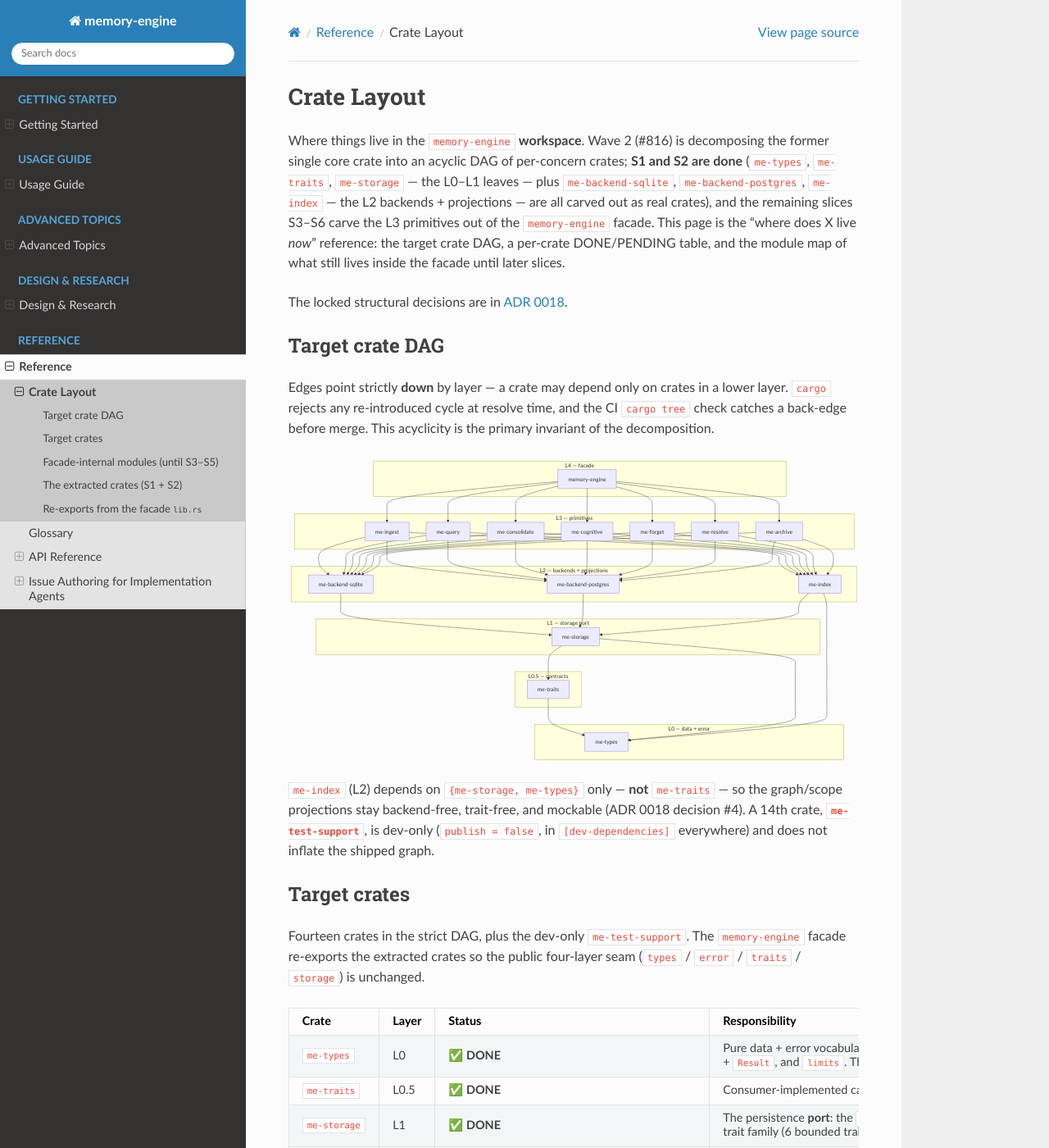
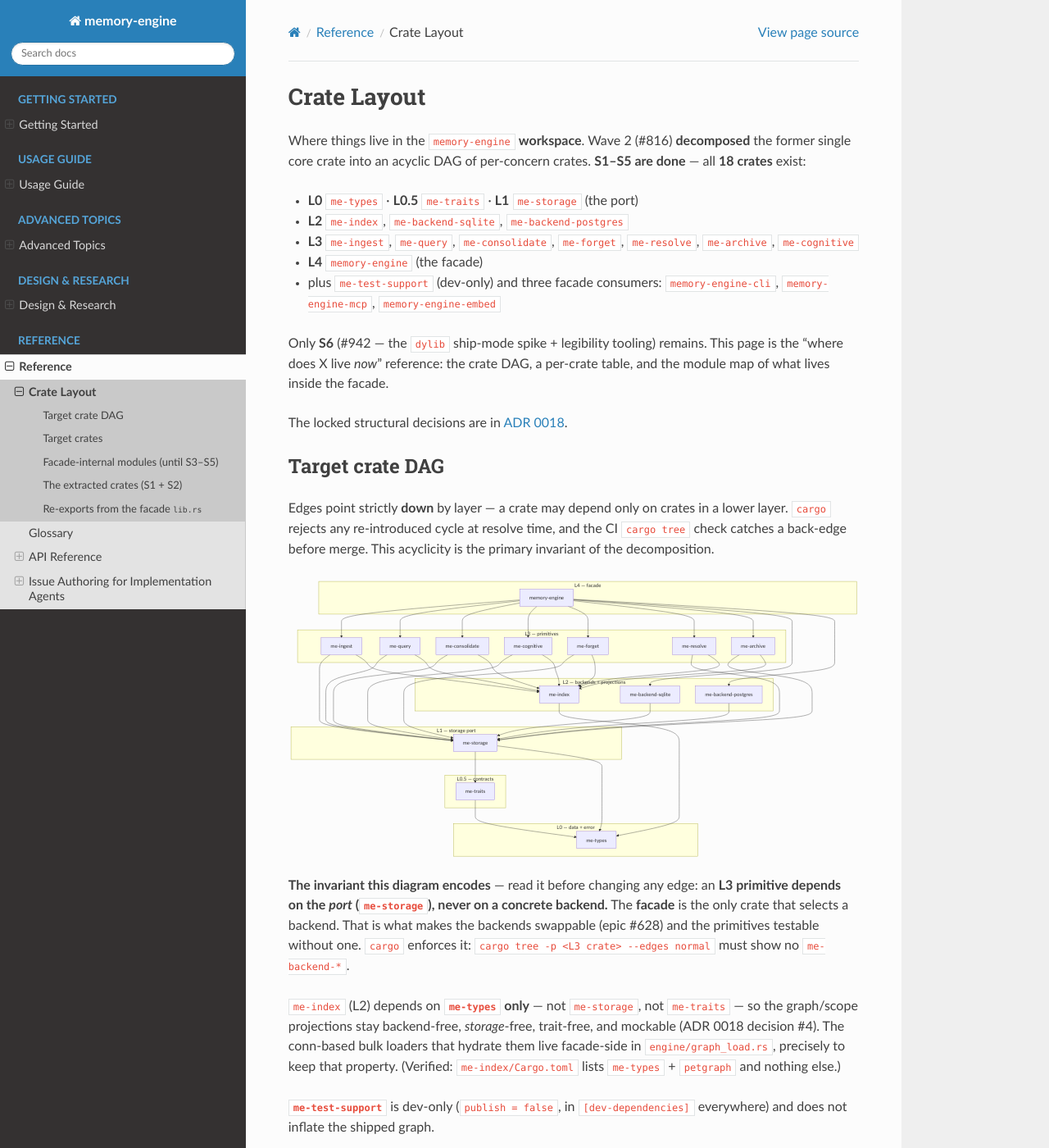
Before and after one commit to dutiona/memory-engine, a Sphinx documentation site: the page built from docs/reference/crate-layout.md, in a window 1280 px wide and 1400 px high. Shown: the whole window at 82% size. Built offline with Sphinx 7.4.7 and the Read the Docs theme 3.1.0, drawn with Linux system fonts in a browser that asks for light colours; pages that are not in the unit, such as notebooks, are missing from menus.

Commit message:
docs(build): crate-layout.md taught the inverse of the DAG invariant
Codex review [HIGH]. The worst finding on this PR, and this PR caused it: commit 2
added "Full module map: docs/reference/crate-layout.md" to CLAUDE.md and AGENTS.md
— pointing every agent at a page that was wrong in three load-bearing ways.

1. THE DIAGRAM TAUGHT THE OPPOSITE INVARIANT.
     ingest & query & ... --> sqlite & postgres & index
   Every L3 primitive routed through CONCRETE BACKENDS. The actual rule — the one
   that makes epic #628's backend swap possible at all — is that an L3 primitive
   depends on the PORT (me-storage) and never on a backend; only the facade selects
   one. The manifests have always said so; the picture said the reverse.

2. "me-index (L2) depends on {me-storage, me-types}" — false. me-index/Cargo.toml
   lists me-types + petgraph, nothing else. It is storage-free, deliberately (the
   conn-based loaders live facade-side in engine/graph_load.rs precisely to keep it
   that way). I hit this exact error in the #925 plan during triage and wrote it up
   on #973 — then never checked whether this page repeated it. It did.

3. The header said "S1 and S2 are done ... the remaining slices S3-S6 carve the L3
   primitives out". S3, S4 and S5 are all done; 18 crates exist. And "a 14th crate,
   me-test-support" — it is the 18th.

Fixed: the diagram now shows L3 -> {storage, index} with the facade as the only
crate touching a backend, and states the invariant in prose with the command that
enforces it (cargo tree -p <L3> --edges normal must show no me-backend-*). The
me-index claim is corrected and marked verified against its manifest. The header
reflects S1-S5 done, S6 remaining, 18 crates.

The lesson is not "the doc was stale" — it is that I MADE A STALE PAGE
AUTHORITATIVE. Adding a pointer to a doc is an assertion that the doc is right.

````diff
--- a/docs/reference/crate-layout.md
+++ b/docs/reference/crate-layout.md
@@ -1,13 +1,20 @@
 # Crate Layout
 
-Where things live in the `memory-engine` **workspace**. Wave 2 (#816) is decomposing the
-former single core crate into an acyclic DAG of per-concern crates; **S1 and S2 are
-done** (`me-types`, `me-traits`, `me-storage` — the L0–L1 leaves — plus
-`me-backend-sqlite`, `me-backend-postgres`, `me-index` — the L2 backends + projections
-— are all carved out as real crates), and the remaining slices S3–S6 carve the L3
-primitives out of the `memory-engine` facade. This page is the "where does X live _now_"
-reference: the target crate DAG, a per-crate DONE/PENDING table, and the module map of
-what still lives inside the facade until later slices.
+Where things live in the `memory-engine` **workspace**. Wave 2 (#816) **decomposed** the
+former single core crate into an acyclic DAG of per-concern crates. **S1–S5 are done** —
+all **18 crates** exist:
+
+- **L0** `me-types` · **L0.5** `me-traits` · **L1** `me-storage` (the port)
+- **L2** `me-index`, `me-backend-sqlite`, `me-backend-postgres`
+- **L3** `me-ingest`, `me-query`, `me-consolidate`, `me-forget`, `me-resolve`,
+  `me-archive`, `me-cognitive`
+- **L4** `memory-engine` (the facade)
+- plus `me-test-support` (dev-only) and three facade consumers: `memory-engine-cli`,
+  `memory-engine-mcp`, `memory-engine-embed`
+
+Only **S6** (#942 — the `dylib` ship-mode spike + legibility tooling) remains. This page is
+the "where does X live _now_" reference: the crate DAG, a per-crate table, and the module
+map of what lives inside the facade.
 
 The locked structural decisions are in
 [ADR 0018](../design/adr/0018-wave2-crate-decomposition-memoryctx.md).
@@ -49,18 +56,29 @@ graph TD
     end
 
     facade --> ingest & query & consolidate & cognitive & forget & resolve & archive
-    ingest & query & consolidate & cognitive & forget & resolve & archive --> sqlite & postgres & index
-    sqlite & postgres & index --> storage
+    facade --> sqlite & postgres
+    ingest & query & consolidate & cognitive & forget & resolve & archive --> storage & index
+    sqlite & postgres --> storage
     storage --> traits
+    storage --> types
     traits --> types
-    storage --> types
     index --> types
 ```
 
-`me-index` (L2) depends on `{me-storage, me-types}` only — **not** `me-traits` — so the
-graph/scope projections stay backend-free, trait-free, and mockable (ADR 0018 decision #4).
-A 14th crate, **`me-test-support`**, is dev-only (`publish = false`, in
-`[dev-dependencies]` everywhere) and does not inflate the shipped graph.
+**The invariant this diagram encodes** — read it before changing any edge: an **L3
+primitive depends on the _port_ (`me-storage`), never on a concrete backend.** The
+**facade** is the only crate that selects a backend. That is what makes the backends
+swappable (epic #628) and the primitives testable without one. `cargo` enforces it:
+`cargo tree -p <L3 crate> --edges normal` must show no `me-backend-*`.
+
+`me-index` (L2) depends on **`me-types` only** — not `me-storage`, not `me-traits` — so
+the graph/scope projections stay backend-free, *storage*-free, trait-free, and mockable
+(ADR 0018 decision #4). The conn-based bulk loaders that hydrate them live facade-side in
+`engine/graph_load.rs`, precisely to keep that property. (Verified: `me-index/Cargo.toml`
+lists `me-types` + `petgraph` and nothing else.)
+
+**`me-test-support`** is dev-only (`publish = false`, in `[dev-dependencies]` everywhere)
+and does not inflate the shipped graph.
 
 ## Target crates
 
````
